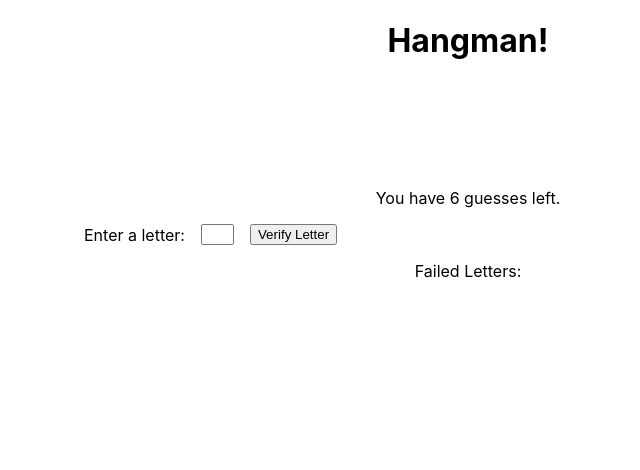
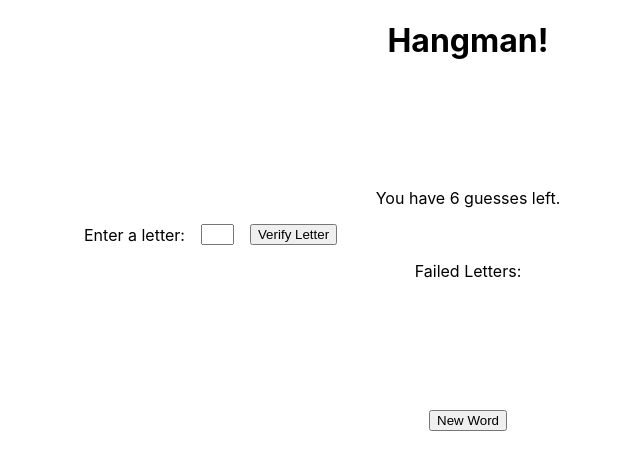
Before and after one commit to gness1804/hangman, a React (Create React App) app: page / in a window 1280 px wide. Shown: the top 470 px of the page, without its empty margins (172-812 px from the left). Built offline with nearby package versions, Linux system fonts and the light colour scheme.

Commit message:
Add button to generate new word

```diff
--- a/src/Main/index.css
+++ b/src/Main/index.css
@@ -19,7 +19,7 @@
 .main-failed-letters-container {
   display: flex;
   justify-content: center;
-  margin-top: 2rem;
+  margin: 2rem 0 6rem;
 }
 
 @media (min-width: 750px) {
--- a/src/Main/index.tsx
+++ b/src/Main/index.tsx
@@ -106,6 +106,7 @@ const Main = () => {
               <div key={v4()}>{_letter}</div>
             ))}
           </div>
+          <button onClick={getWord}>New Word</button>
         </div>
       )}
     </div>
```
